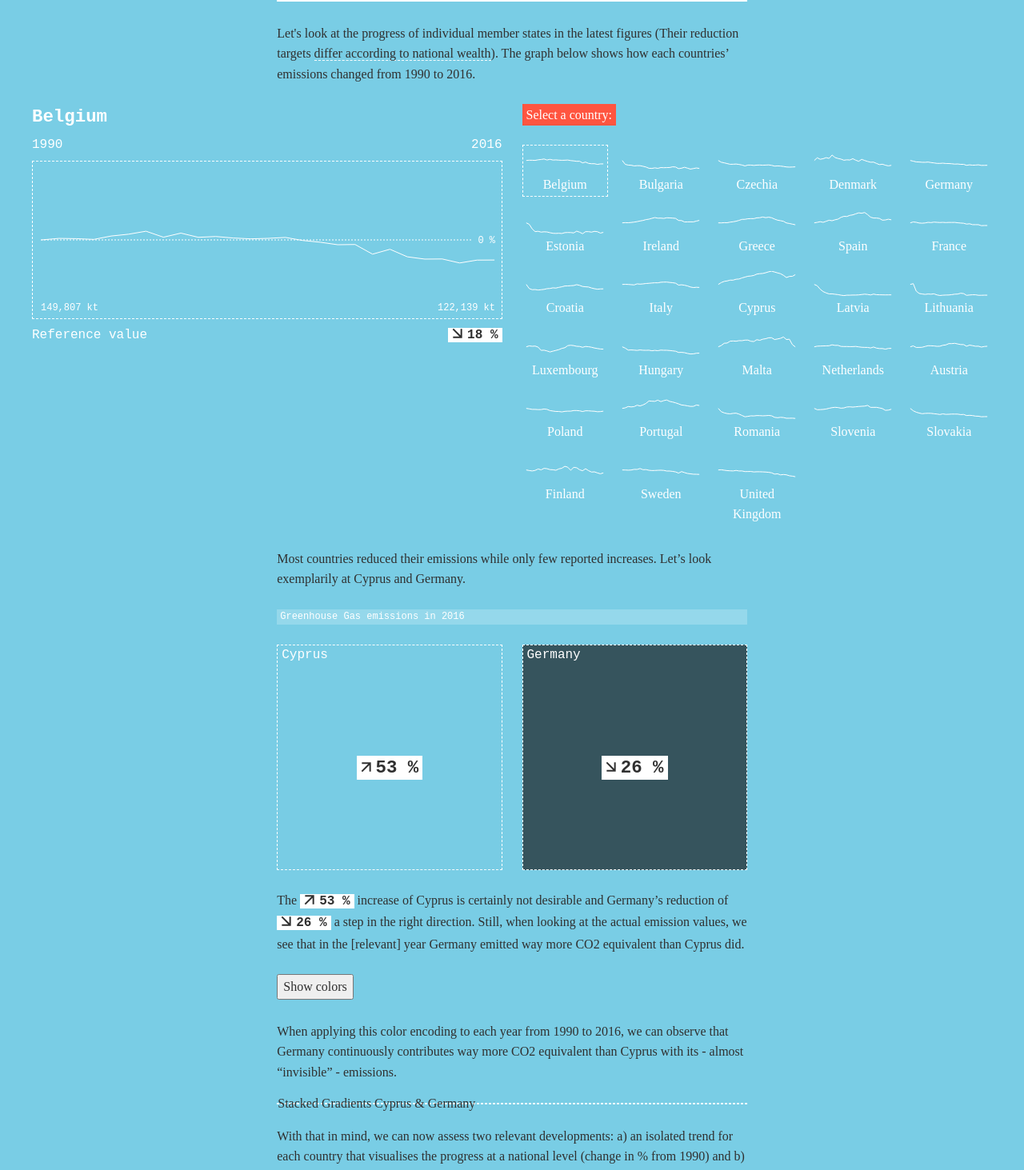
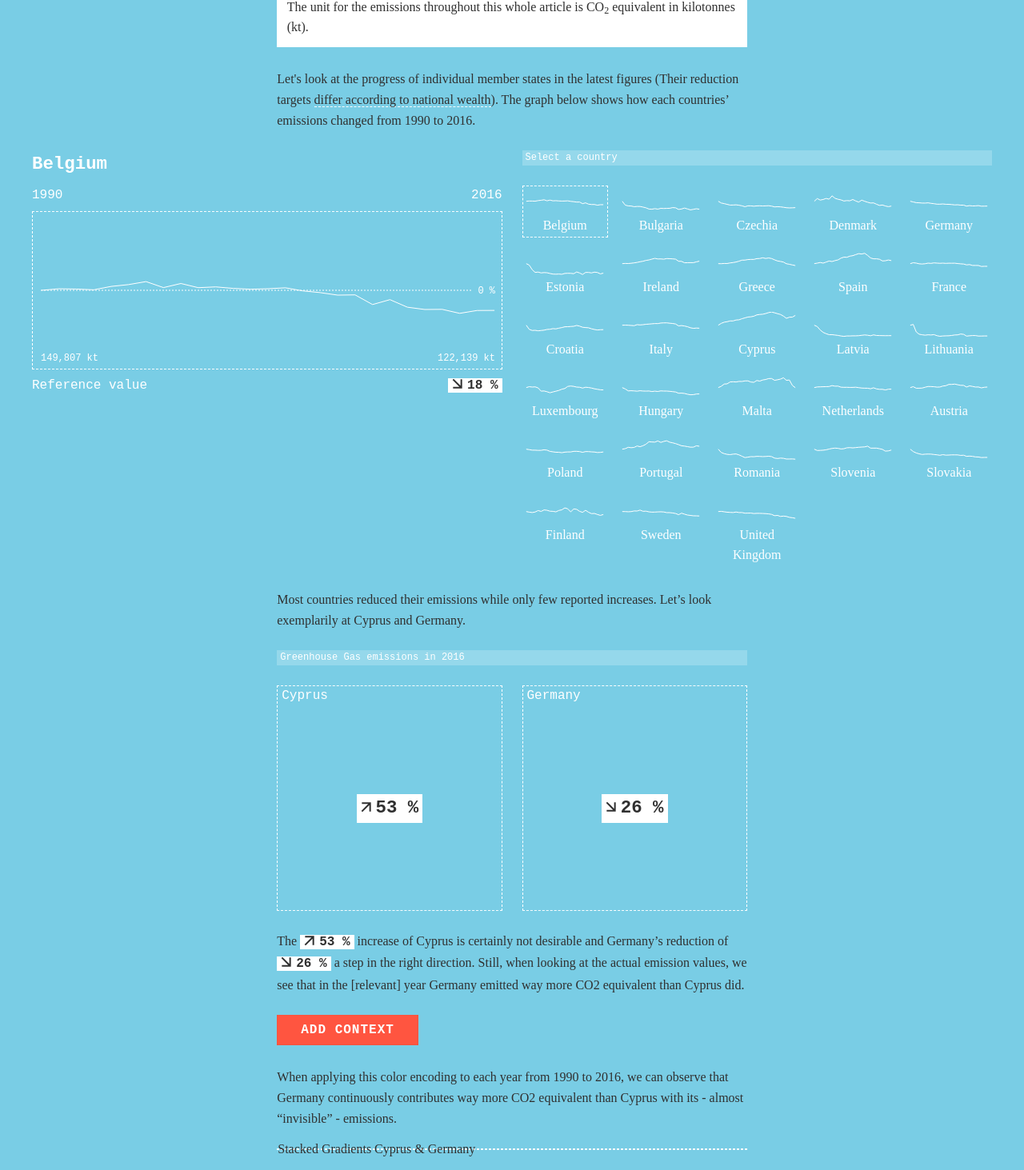
Before and after one commit to dnsos/ghg-emissions-viewer, a Vue app: page /#/ in a window 1280 px wide. Shown: the part 775-2238 px from the top of the page at 80% size. Built offline with nearby package versions, Linux system fonts and the light colour scheme.

Commit message:
Fixed Contextualisation + small fixes

```diff
--- a/src/App.vue
+++ b/src/App.vue
@@ -284,31 +284,25 @@ h6 {
   color: white;
 }
 h1 {
-  font-size: 4rem;
-  line-height: 1.2;
+  font-size: calc(var(--font-size) * 1.8);
 }
 h2 {
-  font-size: 3.6rem;
-  line-height: 1.25;
+  font-size: calc(var(--font-size) * 1.4);
 }
 h3 {
-  font-size: 3rem;
-  line-height: 1.3;
+  font-size: calc(var(--font-size) * 1.2);
 }
 h4 {
-  font-size: 2.4rem;
-  line-height: 1.35;
+  font-size: var(--font-size);
 }
 h5 {
-  font-size: 1.8rem;
-  line-height: 1.5;
+  font-size: var(--font-size);
 }
 h6 {
-  font-size: 1.5rem;
-  line-height: 1.6;
+  font-size: var(--font-size);
 }
 
-@media (min-width: 550px) {
+@media (min-width: 750px) {
   h1 {
     font-size: calc(var(--font-size) * 3);
   }
@@ -343,4 +337,59 @@ a {
 a:hover {
   color: white;
 }
+
+/* BUTTONS
+----------------------------------------------------- */
+.button,
+button,
+input[type="submit"],
+input[type="reset"],
+input[type="button"] {
+  display: inline-block;
+  height: 38px;
+  padding: 0 30px;
+  color: white;
+  text-align: center;
+  font-family: var(--font-family-mono);
+  font-size: inherit;
+  font-weight: 700;
+  line-height: 38px;
+  letter-spacing: .1rem;
+  text-transform: uppercase;
+  text-decoration: none;
+  white-space: nowrap;
+  border: none;
+  background-color: var(--color-red);
+  cursor: pointer;
+  box-sizing: border-box; }
+.button:hover,
+button:hover,
+input[type="submit"]:hover,
+input[type="reset"]:hover,
+input[type="button"]:hover,
+.button:focus,
+button:focus,
+input[type="submit"]:focus,
+input[type="reset"]:focus,
+input[type="button"]:focus {
+  color: white; }
+.button.button-primary,
+button.button-primary,
+input[type="submit"].button-primary,
+input[type="reset"].button-primary,
+input[type="button"].button-primary {
+  color: white;
+  background-color: var(--color-red); }
+.button.button-primary:hover,
+button.button-primary:hover,
+input[type="submit"].button-primary:hover,
+input[type="reset"].button-primary:hover,
+input[type="button"].button-primary:hover,
+.button.button-primary:focus,
+button.button-primary:focus,
+input[type="submit"].button-primary:focus,
+input[type="reset"].button-primary:focus,
+input[type="button"].button-primary:focus {
+  color: white;
+  background-color: var(--color-red); }
 </style>
--- /dev/null
+++ b/src/components/ChangeSquare.vue
@@ -0,0 +1,70 @@
+<template>
+  <div class="change-square" :style="'background-color:' + squareColor + ';'">
+    <div class="indicator--country">{{ entity }}</div>
+    <div class="indicator--values">
+      <h4 class="indicator--highlighted"><i :class="[change < 0 ? 'arrow--decreasing' : 'arrow--increasing']" class="arrow--forward"></i>{{ Math.abs(change) }} %</h4>
+      <h4 v-show="isInContext">{{ format(value) }} kt</h4>
+    </div>
+  </div>
+</template>
+
+<script>
+import chroma from "chroma-js"
+
+export default {
+  name: "ChangeSquare",
+  props: ["entity", "value", "change", "isInContext"],
+  data: function() {
+    return {}
+  },
+  computed: {
+    squareColor: function () {
+      const color = chroma
+        .scale(["#79cde5", "#1f2a2e"])
+        .domain([0, 1263000])
+
+      if (this.isInContext) {
+        return color(this.value)
+      } else {
+        return color(0)
+      }
+    }
+  }
+}
+</script>
+
+<style scoped>
+.change-square {
+  display: grid;
+  grid-template-columns: 1fr 1fr 1fr;
+  grid-template-rows: max-content;
+  grid-template-areas:
+    "h h h"
+    "c c c";
+  font-family: var(--font-family-mono);
+  border: .1rem dashed white;
+  background-color: transparent;
+}
+
+.change-square .indicator--country {
+  grid-area: h;
+  padding-left: .5rem;
+  color: white;
+}
+
+.change-square .indicator--values {
+  grid-area: c;
+  display: flex;
+  flex-direction: column;
+  justify-content: center;
+  align-items: center;
+}
+
+.indicator--values i {
+  vertical-align: sub;
+}
+
+.indicator--values h4 {
+  margin-bottom: 0;
+}
+</style>
--- a/src/components/SectionContextualisation.vue
+++ b/src/components/SectionContextualisation.vue
@@ -5,34 +5,23 @@
       <p class="figure__description">Greenhouse Gas emissions in 2016</p>
     </section>
     <section class="chapter__block change-squares">
-      <div class="change-square" :style="'background-color:' + cellColor(9658) + ';'">
-        <div class="indicator--country">Cyprus</div>
-        <div class="indicator--values">
-          <h4 class="indicator--highlighted"><i :class="[53 < 0 ? 'arrow--decreasing' : 'arrow--increasing']" class="arrow--forward"></i>53 %</h4>
-          <h4 v-show="isInContext">9,658 kt</h4>
-        </div>
-      </div>
-      <div class="change-square" :style="'background-color:' + cellColor(935822) + ';'">
-        <div class="indicator--country">Germany</div>
-        <div class="indicator--values">
-          <h4 class="indicator--highlighted"><i :class="[-26 < 0 ? 'arrow--decreasing' : 'arrow--increasing']" class="arrow--forward"></i>26 %</h4>
-          <h4 v-show="isInContext">935,822 kt</h4>
-        </div>
-      </div>
+      <ChangeSquare entity="Cyprus" value="9658" change="53" :isInContext="isInContext" />
+      <ChangeSquare entity="Germany" value="935822" change="-26" :isInContext="isInContext" />
     </section>
     <section class="chapter__block">
       <p>The <span class="indicator--highlighted"><i :class="[53 < 0 ? 'arrow--decreasing' : 'arrow--increasing']" class="arrow--forward"></i>53 %</span> increase of Cyprus is certainly not desirable and Germany’s reduction of <span class="indicator--highlighted"><i :class="[-26 < 0 ? 'arrow--decreasing' : 'arrow--increasing']" class="arrow--forward"></i>26 %</span> a step in the right direction. Still, when looking at the actual emission values, we see that in the [relevant] year Germany emitted way more CO2 equivalent than Cyprus did.</p>
-      <button @click="toggleContextualisation">Show colors</button>
+      <button @click="toggleContextualisation">Add context</button>
     </section>
   </article>
 </template>
 
 <script>
-import chroma from "chroma-js"
+import ChangeSquare from "@/components/ChangeSquare.vue"
 
 export default {
   name: "SectionContextualisation",
   components: {
+    ChangeSquare
   },
   data: function() {
     return {
@@ -43,24 +32,8 @@ export default {
     eu28Entities: function () {
         return this.$store.getters.eu28Entities
     },
-    cellColor: function (value) {
-      return chroma
-        .scale(["#79cde5", "#1f2a2e"])
-        .domain([0, 1263000])
-    },
     activeYear: function () {
       return 1990 + this.rangeValue;
-    },
-    testCellColor: function (value) {
-      const color = chroma
-        .scale(["#79cde5", "#1f2a2e"])
-        .domain([0, 1263000])
-
-      if (this.isInContext) {
-        return color(value)
-      } else {
-        return color(0)
-      }
     }
   },
   methods: {
@@ -91,38 +64,4 @@ export default {
   grid-row: 1 / 1;
   grid-column: 1 / 1;
 }
-
-.change-square {
-  display: grid;
-  grid-template-columns: 1fr 1fr 1fr;
-  grid-template-rows: max-content;
-  grid-template-areas:
-    "h h h"
-    "c c c";
-  font-family: var(--font-family-mono);
-  border: .1rem dashed white;
-  background-color: transparent;
-}
-
-.change-square .indicator--country {
-  grid-area: h;
-  padding-left: .5rem;
-  color: white;
-}
-
-.change-square .indicator--values {
-  grid-area: c;
-  display: flex;
-  flex-direction: column;
-  justify-content: center;
-  align-items: center;
-}
-
-.indicator--values i {
-  vertical-align: sub;
-}
-
-.indicator--values h4 {
-  margin-bottom: 0;
-}
 </style>
--- a/src/components/SectionCountriesTrends.vue
+++ b/src/components/SectionCountriesTrends.vue
@@ -5,7 +5,7 @@
     </section>
     <TrendpathFigure class="trendpath--country" :entity="selectedEntity" />
     <section class="selector__wrapper">
-      <p class="selector__message"><span>Select a country:</span></p>
+      <p class="figure__description">Select a country</p>
       <section class="selector--country grid--autofit-small">
         <section
           v-for="entity in EU28Entities"
@@ -91,16 +91,6 @@ export default {
   }
 }
 
-.selector__message {
-  grid-column: 7 / 13;
-  color: white;
-}
-
-.selector__message span {
-  padding: .5rem;
-  background-color: var(--color-red);
-}
-
 .selector--country > section {
   padding: .2rem;
   transition: border .1s;
```
